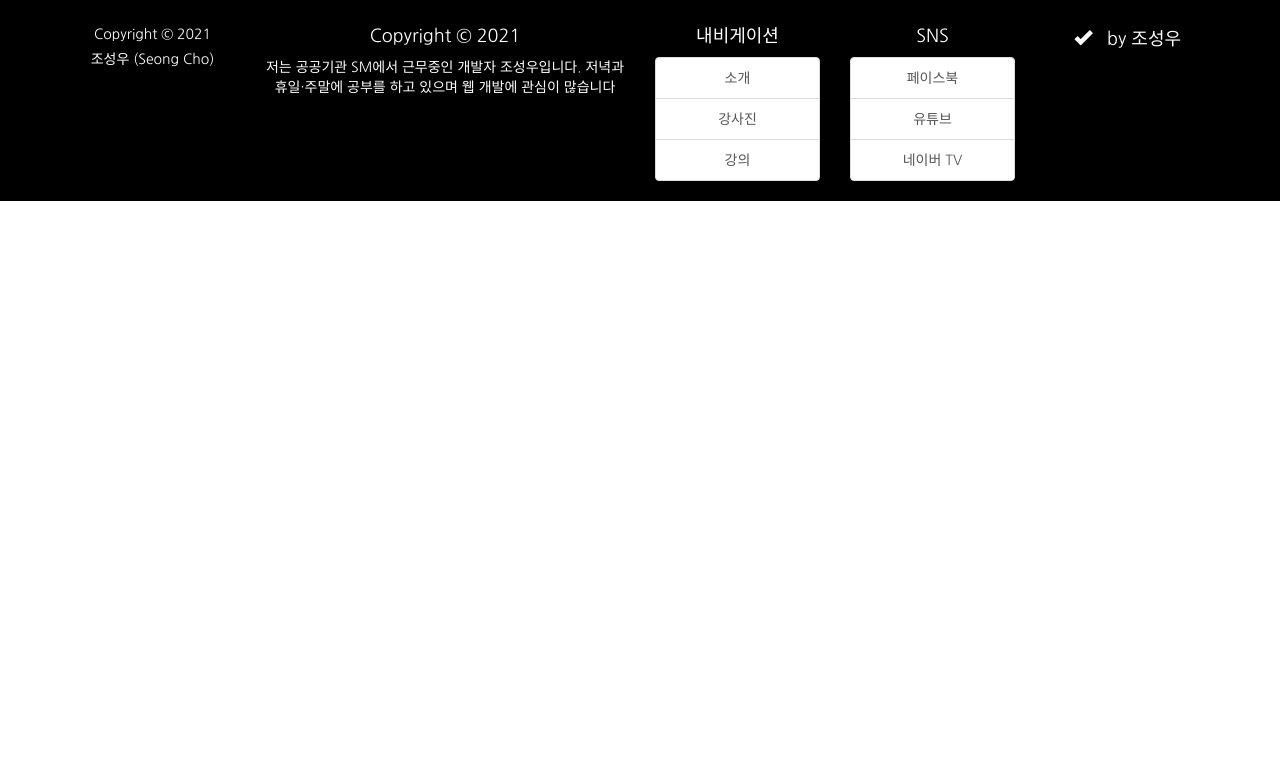
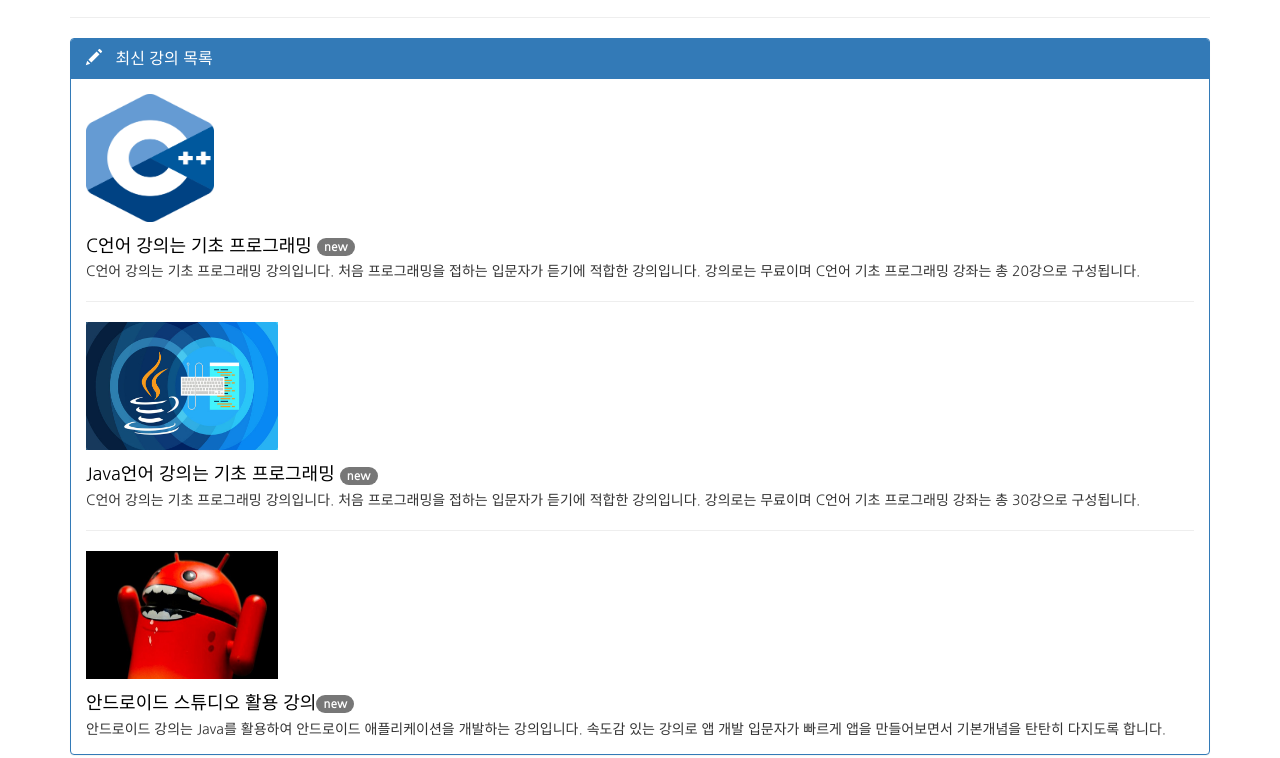
Before and after one commit to progress0407/bootstrap-nadongbin, a plain HTML site: page index.html in a window 1280 px wide. Shown: the part 533-1291 px from the top of the page. Before the commit the page ends 800 px from the top, so only its background shows below. Drawn offline with Linux system fonts and the light colour scheme.

Commit message:
미디어

```diff
--- a/index.html
+++ b/index.html
@@ -84,6 +84,48 @@
         <p><a class="btn btn-default" href="#">자세히 알아보기</a></p>
       </div>
     </div>
+    <hr>
+    <div class="panel panel-primary">
+      <div class="panel-heading">
+        <h3 class="panel-title"><span class="glyphicon glyphicon-pencil"></span>
+        &nbsp;&nbsp;최신 강의 목록
+      </h3>
+      </div>
+      <div class="panel-body">
+        <div class="media">
+          <div class="media-left">
+            <a href="#"><img src="images/c.png" alt="C언어 강의 이미지" class="media-object" width="128px" height="128px"></a>
+          </div>
+          <div class="media">
+            <h4 class="media-heading"><a href="#">C언어 강의는 기초 프로그래밍&nbsp;<span class="badge">new</span></a></h4>
+            C언어 강의는 기초 프로그래밍 강의입니다. 처음 프로그래밍을 접하는 입문자가 듣기에 적합한 강의입니다.
+            강의로는 무료이며 C언어 기초 프로그래밍 강좌는 총 20강으로 구성됩니다.
+          </div>
+        </div>
+        <hr>
+        <div class="media">
+          <div class="media-left">
+            <a href="#"><img src="images/java.jpg" alt="Java 강의 이미지" class="media-object" width="192px" height="128px"></a>
+          </div>
+          <div class="media">
+            <h4 class="media-heading"><a href="#">Java언어 강의는 기초 프로그래밍&nbsp;<span class="badge">new</span></a></h4>
+            C언어 강의는 기초 프로그래밍 강의입니다. 처음 프로그래밍을 접하는 입문자가 듣기에 적합한 강의입니다.
+            강의로는 무료이며 C언어 기초 프로그래밍 강좌는 총 30강으로 구성됩니다.
+          </div>
+        </div>
+        <hr>
+        <div class="media">
+          <div class="media-left">
+            <a href="#"><img src="images/malware-android-apps.jpg" alt="안드로이드 강의 이미지" class="media-object" width="192px" height="128px"></a>
+          </div>
+          <div class="media">
+            <h4 class="media-heading"><a href="#">안드로이드 스튜디오 활용 강의<span class="badge">new</span></a></h4>
+            안드로이드 강의는 Java를 활용하여 안드로이드 애플리케이션을 개발하는 강의입니다.
+            속도감 있는 강의로 앱 개발 입문자가 빠르게 앱을 만들어보면서 기본개념을 탄탄히 다지도록 합니다.
+          </div>
+        </div>
+      </div>
+    </div>
   </div>
 </div>
   </div>
@@ -139,5 +181,4 @@
     </div>
   </div>
 </body>
-
 </html>
```
